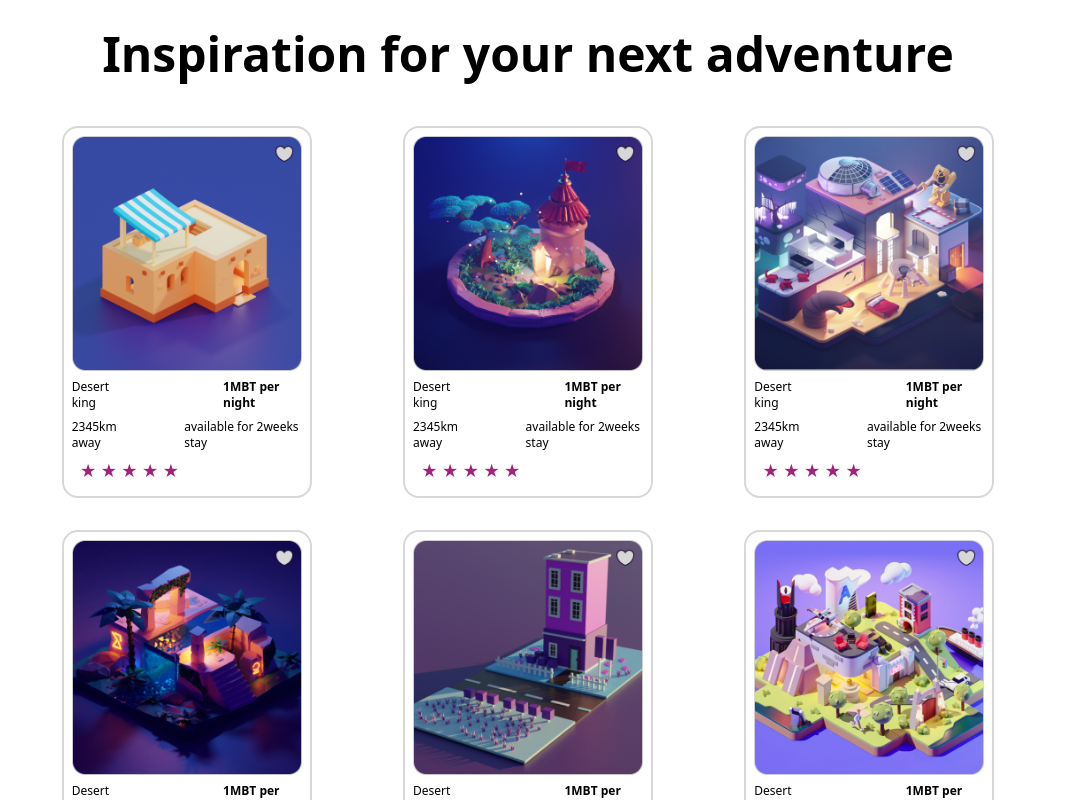
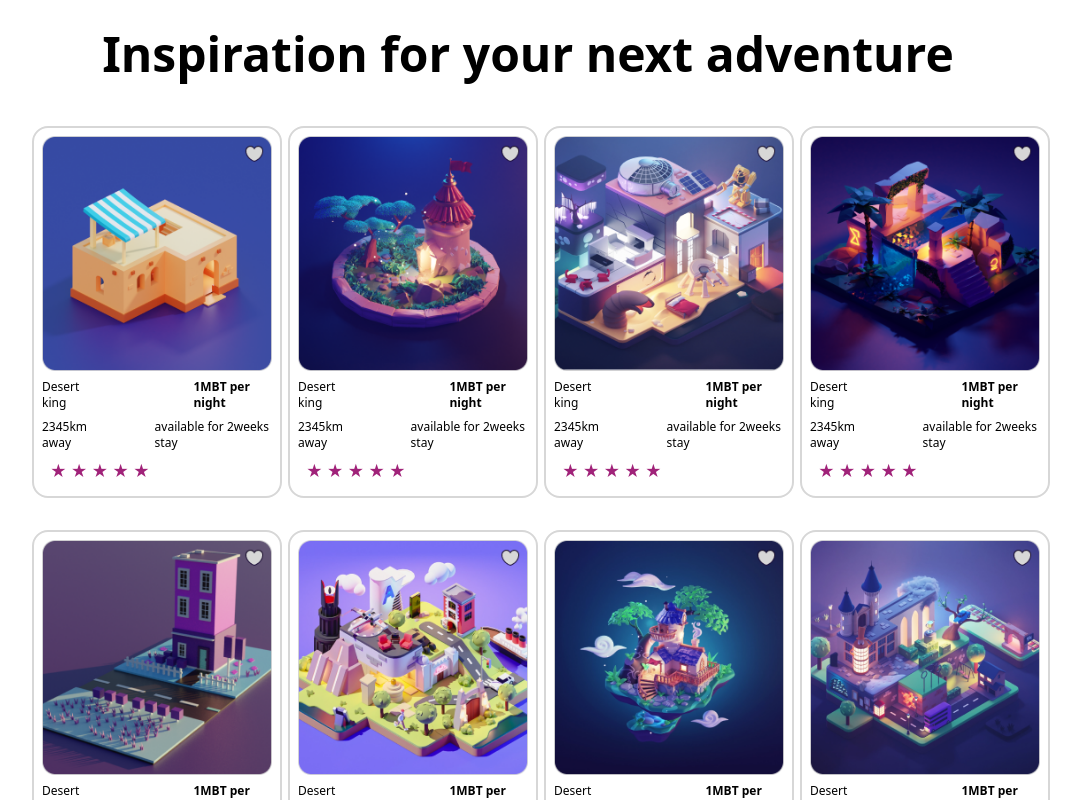
Before and after one commit to dreiOX/metabnb, a React (Create React App) app: page / in a window 1280 px wide. Shown: the part 840-1640 px from the top of the page, without its empty margins (112-1193 px from the left). Built offline with nearby package versions, Linux system fonts and the light colour scheme; a web font is replaced by a local one.

Commit message:
fix: fixed card grid for large screens

```diff
--- a/src/components/layout/Home/InspirationSection.jsx
+++ b/src/components/layout/Home/InspirationSection.jsx
@@ -13,7 +13,7 @@ function InspirationSection() {
       <h2 className='font-bold text-5xl text-[#000000] text-center mb-12'>
         Inspiration for your next adventure
       </h2>
-      <div className='grid sm:grid-cols-3 md-grid-cols-4 grid-cols-1 items-center gap-8 md:gap-1 lg:gap-8 justify-center my-12'>
+      <div className='grid sm:grid-cols-3 md:grid-cols-4 grid-cols-1 items-center gap-8 md:gap-1 lg:gap-8 justify-center my-12'>
         {cardData.map((place) => {
           return (
             <PlaceCard
--- a/src/components/layout/Place/LocationSection.jsx
+++ b/src/components/layout/Place/LocationSection.jsx
@@ -29,7 +29,7 @@ function LocationSection() {
           </span>
         </p>
       </div>
-      <div className='grid sm:grid-cols-3 md-grid-cols-4 grid-cols-1 items-center gap-8 md:gap-1 lg:gap-8 justify-center my-12'>
+      <div className='grid sm:grid-cols-3 md:grid-cols-4 grid-cols-1 items-center gap-8 md:gap-1 lg:gap-8 justify-center my-12'>
         {cardData.map((location) => {
           return (
             <PlaceCard
--- a/src/components/modules/cards/PlaceCard.jsx
+++ b/src/components/modules/cards/PlaceCard.jsx
@@ -4,7 +4,7 @@ import PropTypes from 'prop-types';
 function PlaceCard({ image, title, price, distance, availability }) {
   return (
     <div>
-      <div className='w-[292px] md:w-[250px] lg:[292px] h-[372px] bg-white rounded-2xl border-2 border-[#D7D7D7] flex flex-col p-2 mx-auto'>
+      <div className='w-[292px] sm:w-[292px] md:w-[250px] lg:[292px] h-[372px] bg-white rounded-2xl border-2 border-[#D7D7D7] flex flex-col p-2 mx-auto'>
         <div className=' flex items-center justify-center'>
           <img src={image} alt={title} />
         </div>
```
